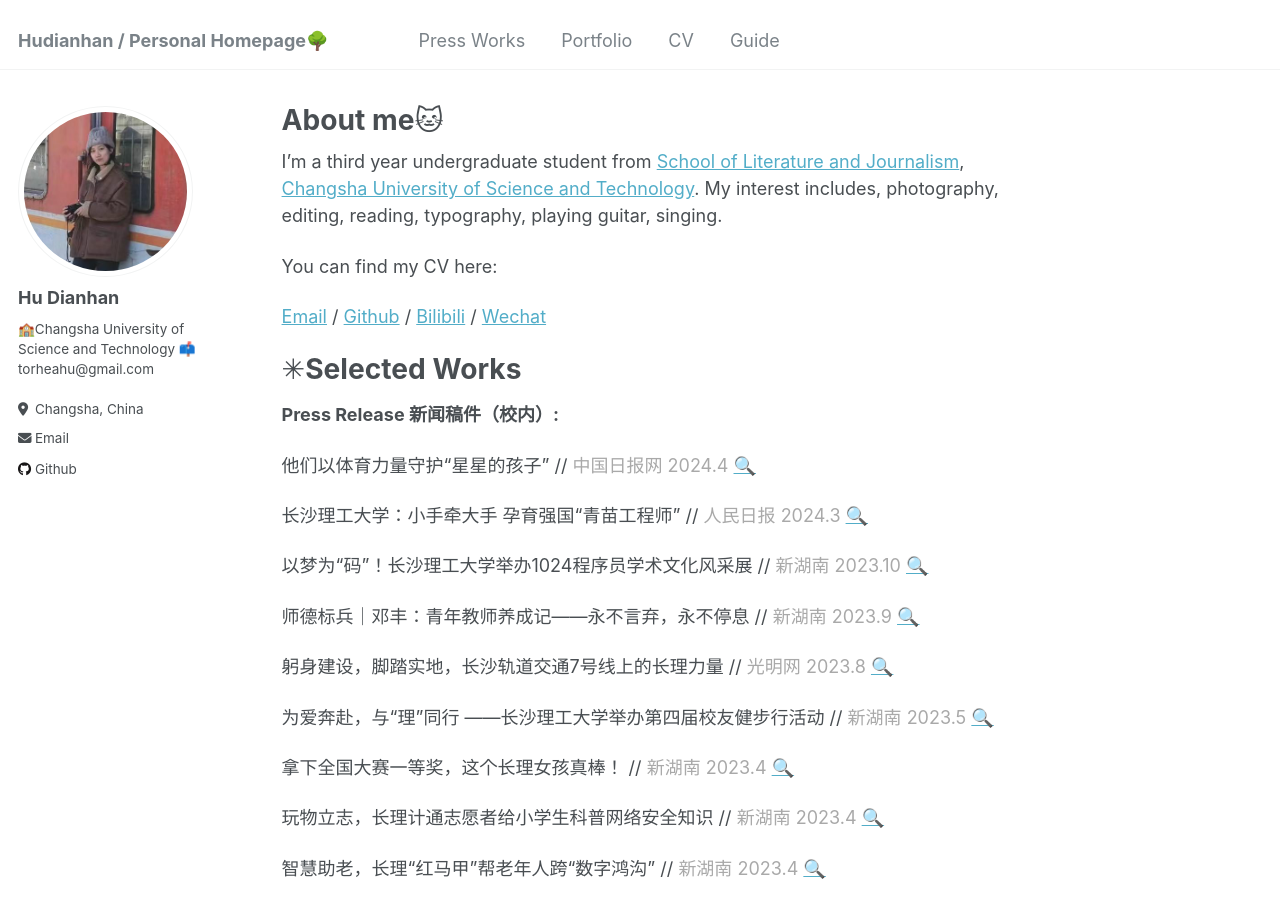
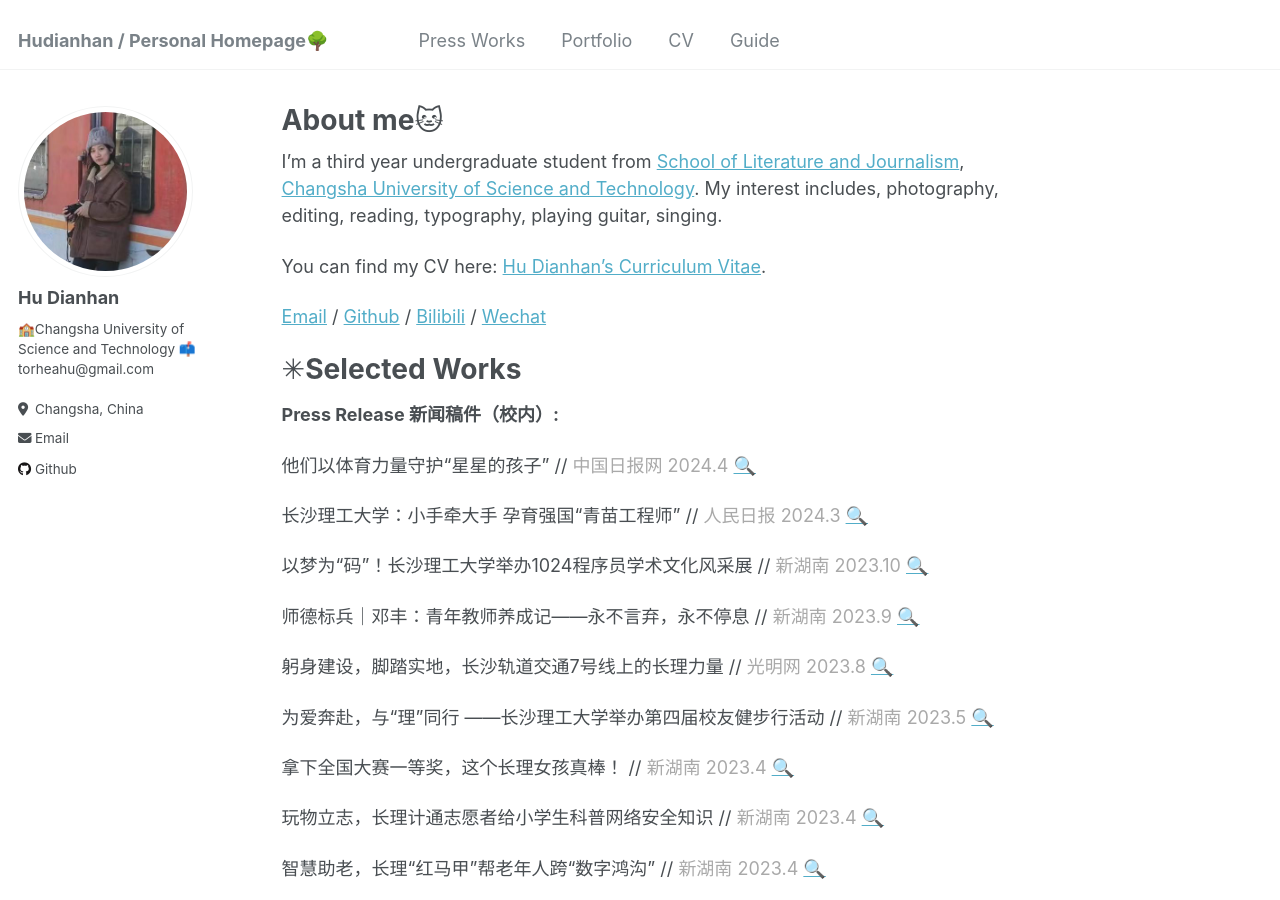
Before and after one commit to Rheahu816/Rheahu.github.io, a Jekyll site: the page built from _pages/about.md, in a window 1280 px wide and 900 px high. Built offline with Jekyll 4.4.1, drawn with Linux system fonts in a browser that asks for light colours.

Commit message:
Update about.md

```diff
--- a/_pages/about.md
+++ b/_pages/about.md
@@ -9,7 +9,7 @@ redirect_from:
 
 I'm a third year undergraduate student from [School of Literature and Journalism](https://www.csust.edu.cn/wfxy/index.htm), [Changsha University of Science and Technology](https://www.csust.edu.cn/). My interest includes, photography, editing, reading, typography, playing guitar, singing.
 
-You can find my CV here:
+You can find my CV here: [Hu Dianhan's Curriculum Vitae](../assets/Curriculum_Vitae.pdf).
 
 [Email](mailto:1837105324@qq.com) / [Github](https://github.com/Rheahu816/Rheahu.github.io) / [Bilibili](https://space.bilibili.com/10709762?spm_id_from=333.1007.0.0) / [Wechat](../images/wechat.png)
 
```
